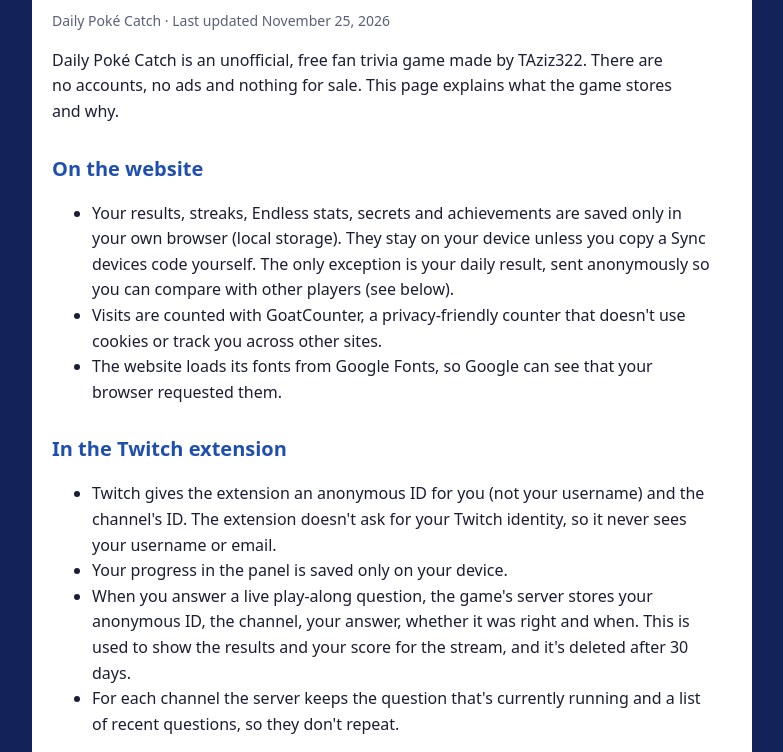
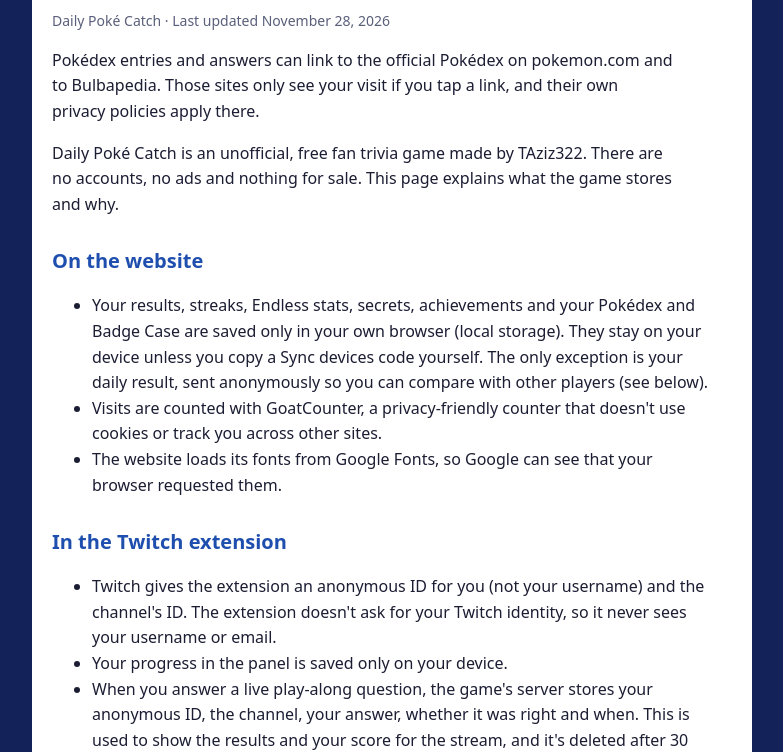
Before and after one commit to TAziz05/daily-poke-catch, a plain HTML site: page privacy.html in a window 1280 px wide. Shown: the part 71-823 px from the top of the page, without its empty margins (248-1031 px from the left). Drawn offline with Linux system fonts and the light colour scheme.

Commit message:
Privacy policy: mention collections (and Pokédex links)
Co-Authored-By: Claude Opus 5.5 <noreply@anthropic.com>
Claude-Session: https://claude.ai/code/session_01TfK3cA1avZmStHZXiAyhqa

```diff
--- a/privacy.html
+++ b/privacy.html
@@ -4,10 +4,11 @@
 main{max-width:720px;margin:0 auto;padding:32px 20px 56px;background:#fff;min-height:100vh;box-sizing:border-box}
 h1{font-size:30px;line-height:1.15;margin:0 0 4px}h2{font-size:20px;margin:28px 0 6px;color:#1f4fae}
 p,li{max-width:68ch}a{color:#1f4fae}.muted{color:#5a5f7a;font-size:14px}</style></head>
-<body><main><h1>Privacy policy</h1><p class="muted">Daily Poké Catch · Last updated November 25, 2026</p>
+<body><main><h1>Privacy policy</h1><p class="muted">Daily Poké Catch · Last updated November 28, 2026</p>
+<p>Pokédex entries and answers can link to the official Pokédex on pokemon.com and to Bulbapedia. Those sites only see your visit if you tap a link, and their own privacy policies apply there.</p>
 <p>Daily Poké Catch is an unofficial, free fan trivia game made by TAziz322. There are no accounts, no ads and nothing for sale. This page explains what the game stores and why.</p>
 <h2>On the website</h2>
-<ul><li>Your results, streaks, Endless stats, secrets and achievements are saved only in your own browser (local storage). They stay on your device unless you copy a Sync devices code yourself. The only exception is your daily result, sent anonymously so you can compare with other players (see below).</li>
+<ul><li>Your results, streaks, Endless stats, secrets, achievements and your Pokédex and Badge Case are saved only in your own browser (local storage). They stay on your device unless you copy a Sync devices code yourself. The only exception is your daily result, sent anonymously so you can compare with other players (see below).</li>
 <li>Visits are counted with GoatCounter, a privacy-friendly counter that doesn't use cookies or track you across other sites.</li>
 <li>The website loads its fonts from Google Fonts, so Google can see that your browser requested them.</li></ul>
 <h2>In the Twitch extension</h2>
```
